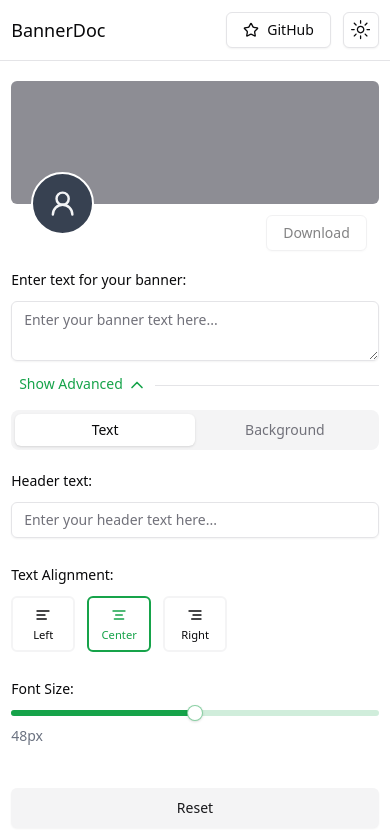
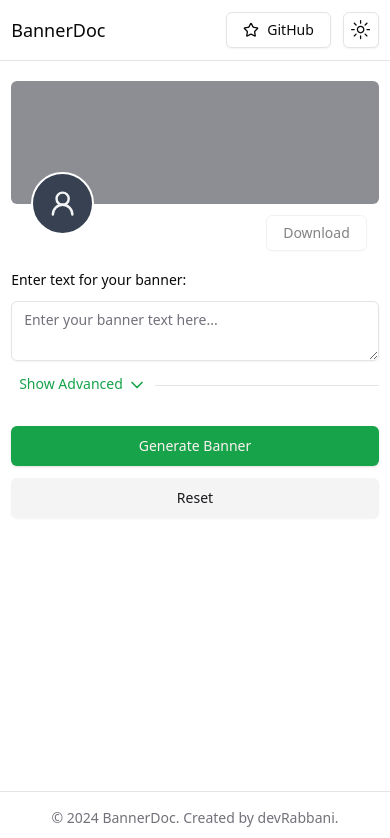
Before and after one commit to devRabbani/bannerdoc, a Next.js app: page / in a window 390 px wide. Shown: the top 838 px of the page. Built offline with nearby package versions, Linux system fonts and the light colour scheme.

Commit message:
fix some style and alignement issue

```diff
--- a/components/banner-generator.tsx
+++ b/components/banner-generator.tsx
@@ -35,12 +35,12 @@ export default function BannerGenerator() {
   const [text, setText] = useState("");
   const [align, setAlign] = useState<AlignType>("center");
   const [fillMode, setFillMode] = useState<FillModeType>("auto");
-  const [palette, setPalette] = useState<PaletteType>("cool");
+  const [palette, setPalette] = useState<PaletteType>("pastel");
   const [patternIntensity, setPatternIntensity] = useState(0.1);
   const [fontSize, setFontSize] = useState(48);
-  const [showAdvanced, setShowAdvanced] = useState(true);
-  const [customColor1, setCustomColor1] = useState("#000000");
-  const [customColor2, setCustomColor2] = useState("#ffffff");
+  const [showAdvanced, setShowAdvanced] = useState(false);
+  const [customColor1, setCustomColor1] = useState("#FF5F6D");
+  const [customColor2, setCustomColor2] = useState("#FFC371");
 
   const canvasRef = useRef<HTMLCanvasElement>(null);
 
@@ -121,9 +121,9 @@ export default function BannerGenerator() {
           open={showAdvanced}
           onOpenChange={setShowAdvanced}
         >
-          <CollapsibleTrigger asChild>
-            <div className="w-full">
-              <Separator />
+          <div className="w-full">
+            <Separator />
+            <CollapsibleTrigger asChild>
               <Button
                 variant="link"
                 className="-mt-5 flex w-fit items-center gap-1 bg-background px-2"
@@ -135,8 +135,9 @@ export default function BannerGenerator() {
                   }`}
                 />
               </Button>
-            </div>
-          </CollapsibleTrigger>
+            </CollapsibleTrigger>
+          </div>
+
           <CollapsibleContent className="py-2">
             <Tabs defaultValue="text">
               <TabsList className="w-full sm:w-fit">
@@ -212,7 +213,7 @@ export default function BannerGenerator() {
             </Tabs>
           </CollapsibleContent>
         </Collapsible>
-        <div className="mt-6 flex flex-col-reverse gap-3 sm:flex-row">
+        <div className="mt-6 flex flex-col gap-3 sm:flex-row">
           <Button onClick={generateBanner} className="py-5 sm:py-2">
             Generate Banner
           </Button>
--- a/components/custom-color-picker.tsx
+++ b/components/custom-color-picker.tsx
@@ -27,7 +27,7 @@ export default function CustomColorPicker({
               style={{ backgroundColor: customColor1 }}
             />
           </PopoverTrigger>
-          <PopoverContent className="w-auto p-0">
+          <PopoverContent align="end" className="w-auto p-0">
             <HexColorPicker color={customColor1} onChange={setCustomColor1} />
           </PopoverContent>
         </Popover>
@@ -39,7 +39,7 @@ export default function CustomColorPicker({
               style={{ backgroundColor: customColor2 }}
             />
           </PopoverTrigger>
-          <PopoverContent className="w-auto p-0">
+          <PopoverContent align="end" className="w-auto p-0">
             <HexColorPicker color={customColor2} onChange={setCustomColor2} />
           </PopoverContent>
         </Popover>
```
